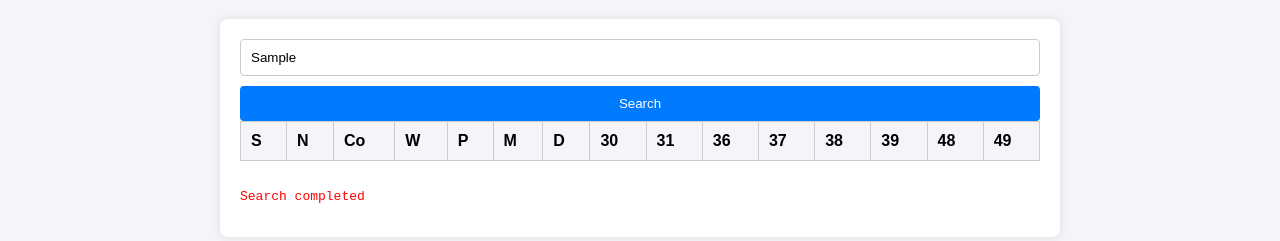
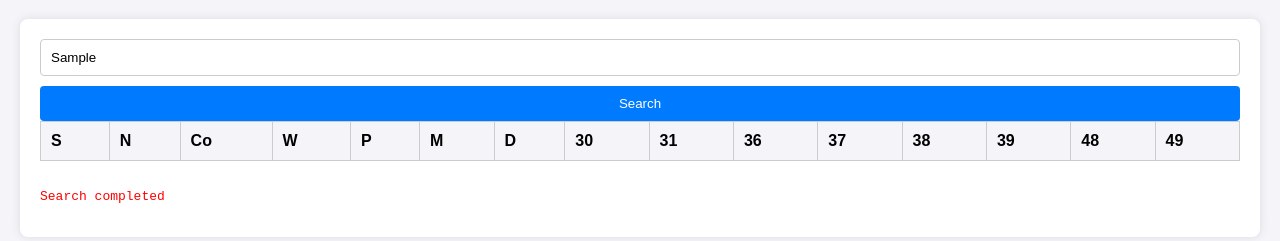
Before and after one commit to donheekang/Im, a plain HTML site: page index.html in a window 1280 px wide. Both pictures are taken after typing "Sample" into the empty fields and a click on the button "Search". Shown: the part 61-302 px from the top of the page. Drawn offline with Linux system fonts and the light colour scheme.

Commit message:
Update index.html

```diff
--- a/index.html
+++ b/index.html
@@ -16,12 +16,13 @@
             color: #333;
         }
         .container {
-            max-width: 800px;
+            max-width: 1200px; /* 더 넓은 가로 크기 */
             margin: auto;
             background: white;
             padding: 20px;
             border-radius: 8px;
             box-shadow: 0 0 10px rgba(0, 0, 0, 0.1);
+            overflow-x: auto; /* 가로 스크롤바 추가 */
         }
         input[type="text"] {
             width: calc(100% - 22px);
@@ -45,6 +46,7 @@
         table {
             width: 100%;
             border-collapse: collapse;
+            table-layout: auto;
         }
         th, td {
             border: 1px solid #ccc;
@@ -130,7 +132,7 @@
                 const csvContent = await fetchCSV();
                 const dataArray = csvToArray(csvContent);
                 const headers = dataArray[0];
-                const results = dataArray.slice(1).filter(row => row[0] && row[0].toLowerCase().includes(searchQuery));
+                const results = dataArray.slice(1).filter(row => row.some(cell => cell && cell.toLowerCase().includes(searchQuery)));
                 const resultsWithHeaders = [headers, ...results];
                 const resultsTable = arrayToTable(resultsWithHeaders);
                 const resultsContainer = document.getElementById('results');
```
